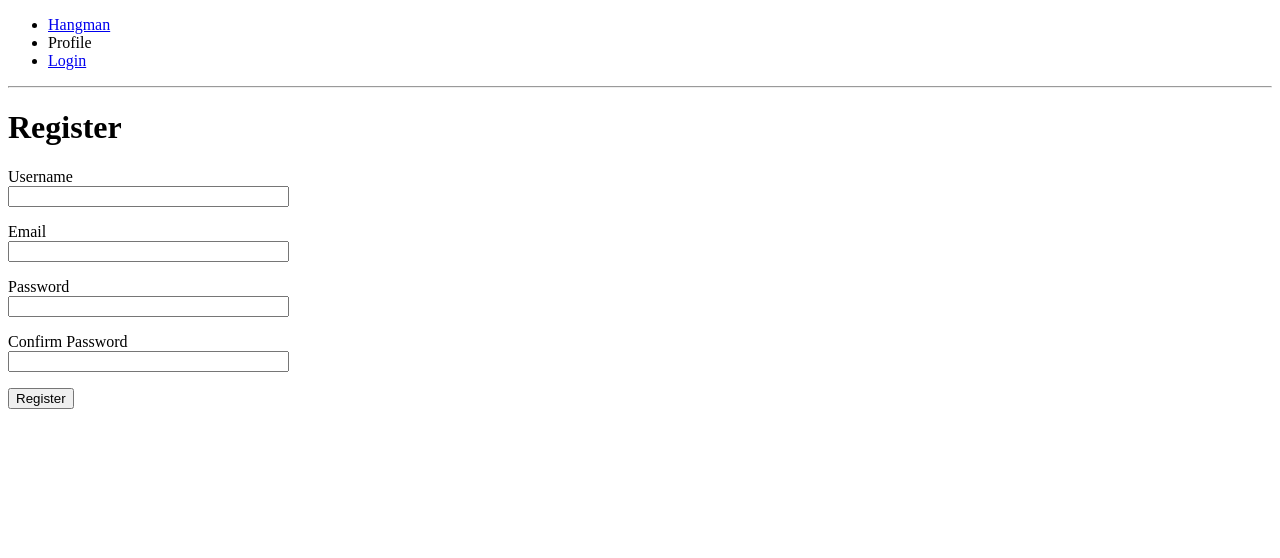
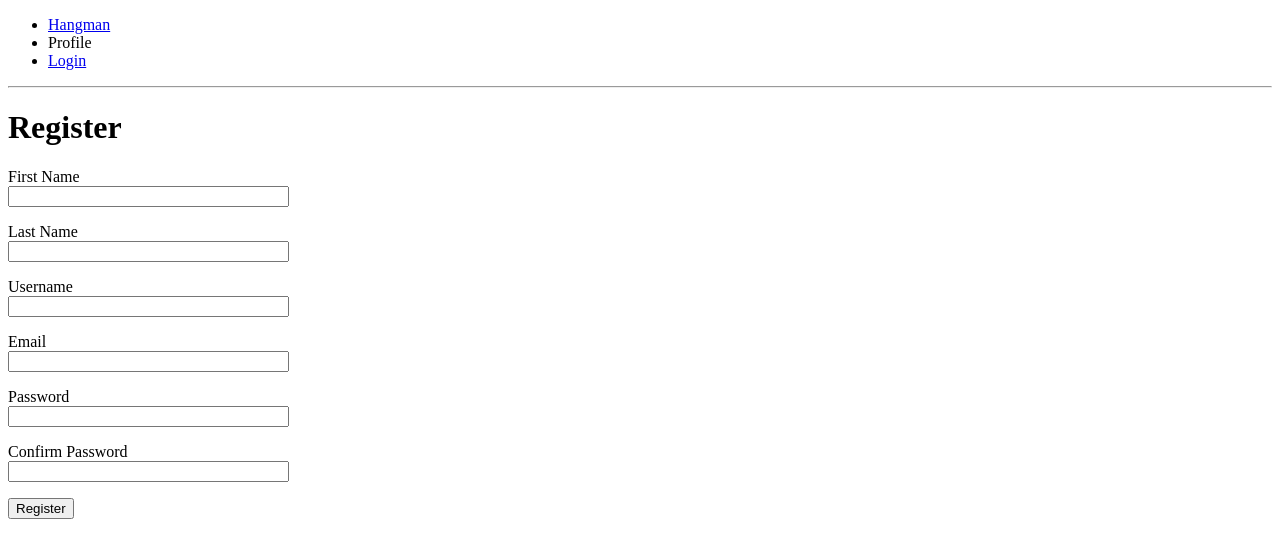
Before and after one commit to jin-karen/flask-hangman, a Flask app: page /register in a window 1280 px wide. Shown: the top 558 px of the page. Run offline with Flask 3, Linux system fonts and the light colour scheme.

Commit message:
add first and last name to registration

```diff
--- a/app/forms.py
+++ b/app/forms.py
@@ -15,6 +15,8 @@ class LoginForm(FlaskForm):
 #User Registration Form
 #Asks for username, email, password, password confirmation, and submit button
 class RegistrationForm(FlaskForm):
+    first_name = StringField('First Name', validators=[DataRequired()])
+    last_name = StringField('Last Name', validators=[DataRequired()])
     username = StringField('Username', validators=[DataRequired()])
     email = StringField('Email', validators=[DataRequired(), Email()])
     password = PasswordField('Password', validators=[DataRequired()])
--- a/app/routes.py
+++ b/app/routes.py
@@ -50,7 +50,7 @@ def register():
         return redirect(url_for('index'))
     form = RegistrationForm()
     if form.validate_on_submit():
-        user = User(username=form.username.data, email=form.email.data)
+        user = User(first_name = form.first_name.data, last_name = form.last_name.data, username=form.username.data, email=form.email.data)
         user.set_password(form.password.data)
         db.session.add(user)
         db.session.commit()
@@ -58,10 +58,10 @@ def register():
         return redirect(url_for('login'))
     return render_template('register.html', title='Register', form=form)
 
-# App.route Decorator and View Function for Game Page
+# App.route Decorator and View Function for User Profile Page
 # Protected Page - Login Required
-@app.route('/game')
+@app.route('/user/<username>')
 @login_required
-def game():
-    #incomplete
-    return render_template('base.html', title="Game Page")
+def user(username):
+    user =  User.query.filter_by(username=username).first_or_404()
+    return render_template('user.html', title="Profile Page", user=user)
--- a/app/templates/register.html
+++ b/app/templates/register.html
@@ -5,6 +5,20 @@
     <h1>Register</h1>
     <form action="" method="post">
         {{ form.hidden_tag() }}
+        <p>
+            {{ form.first_name.label }}<br>
+            {{ form.first_name(size=32) }}<br>
+            {% for error in form.first_name.errors %}
+            <span style="color: red;">[{{ error }}]</span>
+            {% endfor %}
+        </p>
+        <p>
+            {{ form.last_name.label }}<br>
+            {{ form.last_name(size=32) }}<br>
+            {% for error in form.last_name.errors %}
+            <span style="color: red;">[{{ error }}]</span>
+            {% endfor %}
+        </p>
         <p>
             {{ form.username.label }}<br>
             {{ form.username(size=32) }}<br>
```
